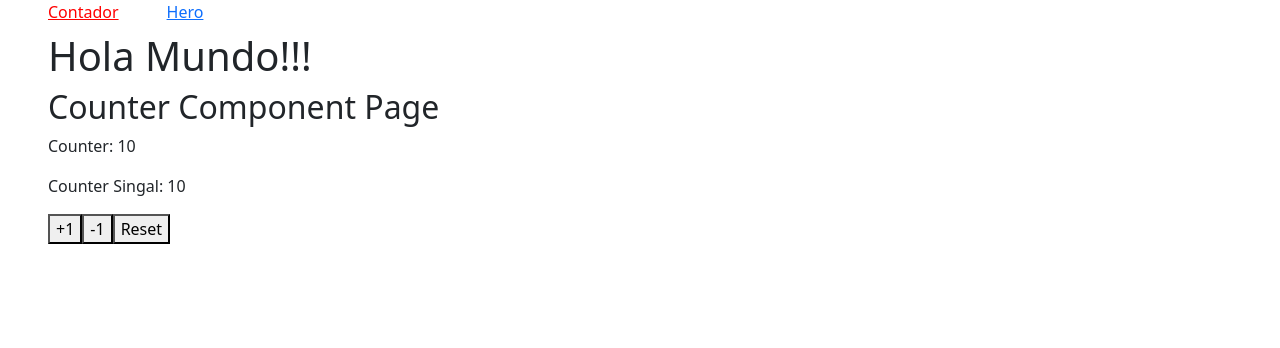
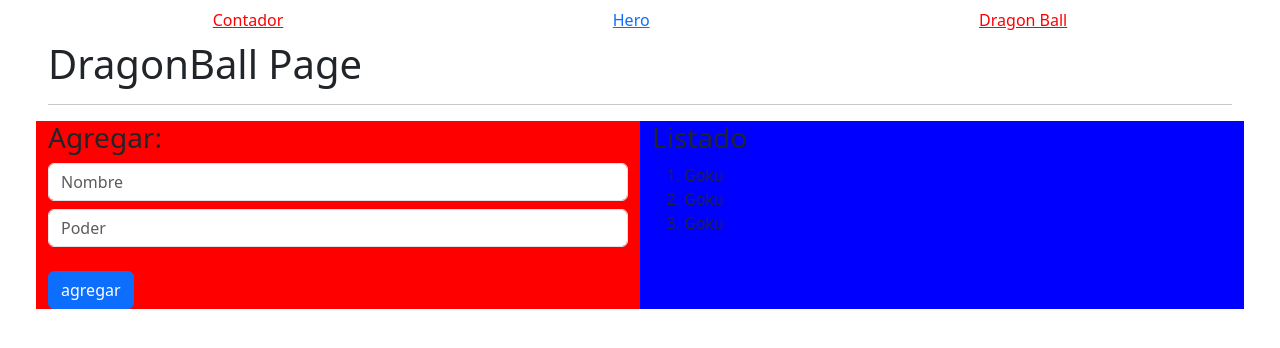
Before and after one commit to GuidoFC/AngularByFernandoHerrera, an Angular app in the folder 02-bases/: page /dragonball in a window 1280 px wide. Before the commit this address led to /. Shown: the top 348 px of the page. Built offline with nearby package versions, Linux system fonts and the light colour scheme.

Commit message:
v-50 creando un nuevo componente de Dragon Ball

```diff
--- a/02-bases/src/app/app.routes.ts
+++ b/02-bases/src/app/app.routes.ts
@@ -1,6 +1,7 @@
 import { Routes } from '@angular/router';
 import {CounterPageComponent} from './pages/counter/counter-page.component';
 import {HeroPageComponent} from './pages/hero/hero-page/hero-page.component';
+import {DragonballPageComponent} from './pages/dragonball-page/dragonball-page.component';
 
 export const routes: Routes = [
   {
@@ -14,6 +15,11 @@
     title: 'Home details',
   },
   {
+    path: 'dragonball',
+    component: DragonballPageComponent,
+    title: 'Home details',
+  },
+  {
     path: '**',
     redirectTo: ''
   }
--- a/02-bases/src/app/compontents/shared/navbar/navbar.component.html
+++ b/02-bases/src/app/compontents/shared/navbar/navbar.component.html
@@ -4,7 +4,8 @@
   }
 </style>
 
-<nav>
-  <a  class="mx-5 mt-2" routerLink="/" routerLinkActive="active">Contador</a>
-  <a routerLink="/hero" routerLinkActive="active">Hero</a>
+<nav class="mx-5 mt-2 d-flex justify-content-around">
+  <a   routerLink="/" routerLinkActive="active">Contador</a>
+  <a  routerLink="/hero" routerLinkActive="active">Hero</a>
+  <a routerLink="/dragonball" routerLinkActive="active" >Dragon Ball</a>
 </nav>
--- /dev/null
+++ b/02-bases/src/app/pages/dragonball-page/dragonball-page.component.html
@@ -0,0 +1,23 @@
+<h1>DragonBall Page</h1>
+
+<hr>
+
+<section class="row">
+  <div class="col-12 col-sm-6" style="background: red">
+    <h3>Agregar:</h3>
+    <input type="text" class="form-control" placeholder="Nombre">
+    <input type="number" class="form-control mt-2" placeholder="Poder">
+    <button class="mt-4 btn btn-primary">
+      agregar
+    </button>
+  </div>
+
+  <div class="col-12 col-sm-6" style="background: blue">
+    <h3>Listado</h3>
+    <ol>
+      <li>Goku</li>
+      <li>Goku</li>
+      <li>Goku</li>
+    </ol>
+  </div>
+</section>
--- /dev/null
+++ b/02-bases/src/app/pages/dragonball-page/dragonball-page.component.ts
@@ -0,0 +1,11 @@
+import { Component } from '@angular/core';
+
+@Component({
+  selector: 'app-dragonball-page',
+  imports: [],
+  templateUrl: './dragonball-page.component.html',
+  styles: ``
+})
+export class DragonballPageComponent {
+
+}
```
